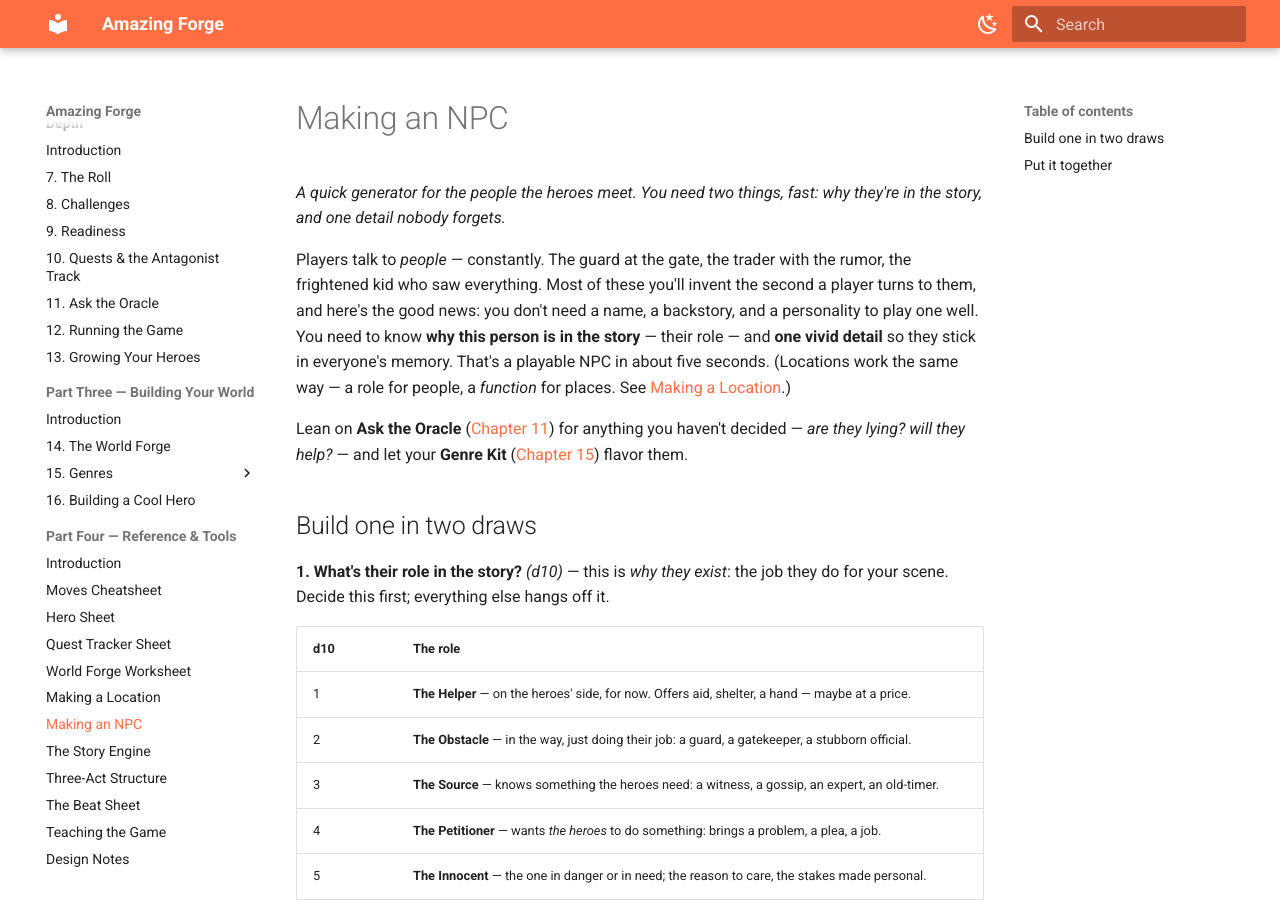
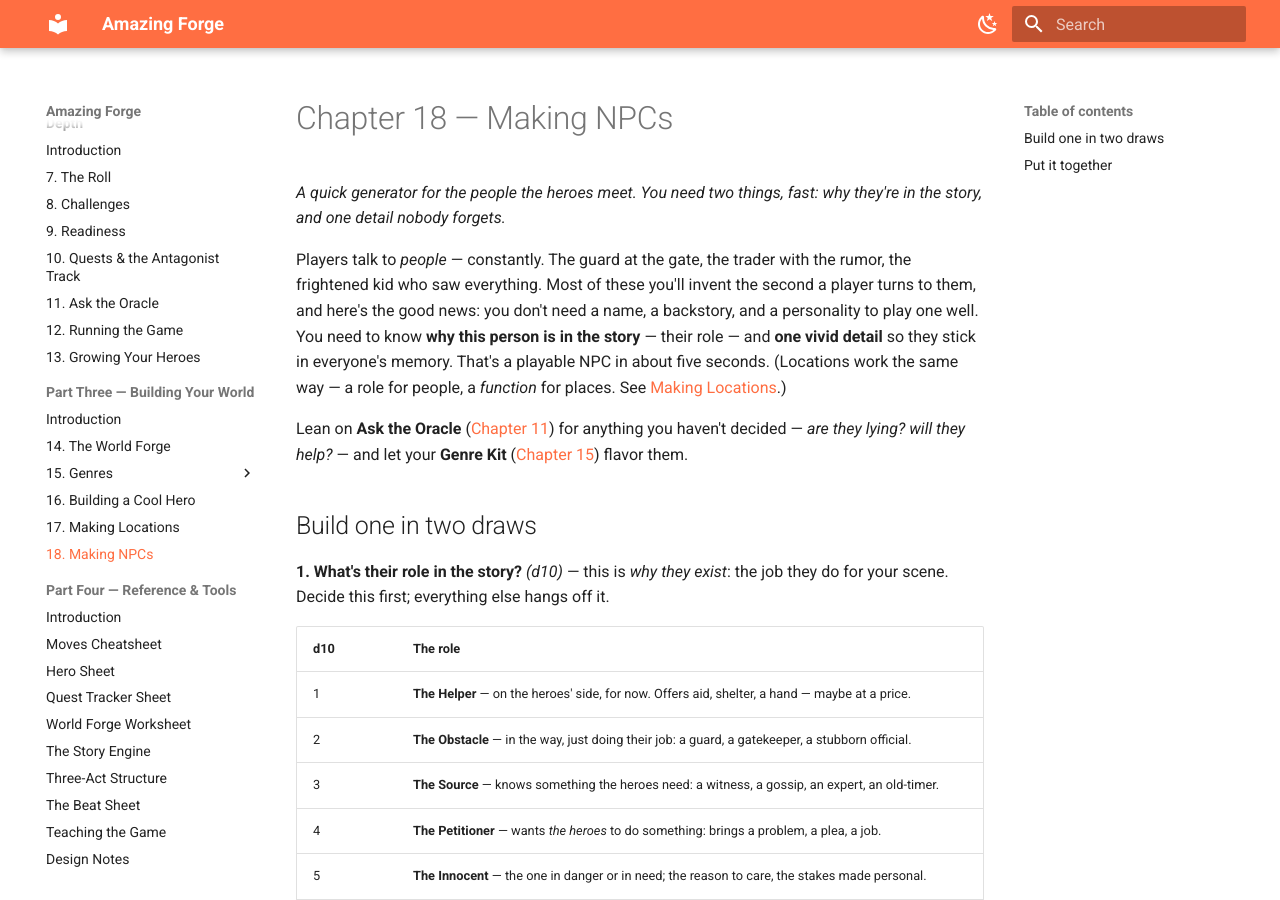
Before and after one commit to Ian-Hitt/amazing-forge, an MkDocs documentation site: the page built from docs/part-three/18-making-npcs.md, in a window 1280 px wide and 900 px high. Built offline with MkDocs 1.6.1 and Material for MkDocs 9.7.7, drawn with Linux system fonts in a browser that asks for light colours.

Commit message:
Move Location/NPC generators into Part Three as Ch.17 & 18
Clarify the Part Three/Four line: Part Three is everything you build the
world out of (world, genres, heroes, and now locations & NPCs); Part Four
is the grab-and-go toolbox (printables, story-craft tools, appendix) — no
chapters. Rewire internal links, nav, both intros, and add an Ask-the-
Oracle cross-link to the two generators.

Co-Authored-By: Claude Opus 4.8 (1M context) <noreply@anthropic.com>

```diff
--- a/docs/part-four/npc-generator.md
+++ b/docs/part-three/18-making-npcs.md
@@ -1,10 +1,10 @@
-# Making an NPC
+# Chapter 18 — Making NPCs
 
 *A quick generator for the people the heroes meet. You need two things, fast: why they're in the story, and one detail nobody forgets.*
 
-Players talk to *people* — constantly. The guard at the gate, the trader with the rumor, the frightened kid who saw everything. Most of these you'll invent the second a player turns to them, and here's the good news: you don't need a name, a backstory, and a personality to play one well. You need to know **why this person is in the story** — their role — and **one vivid detail** so they stick in everyone's memory. That's a playable NPC in about five seconds. (Locations work the same way — a role for people, a *function* for places. See [Making a Location](location-generator.md).)
+Players talk to *people* — constantly. The guard at the gate, the trader with the rumor, the frightened kid who saw everything. Most of these you'll invent the second a player turns to them, and here's the good news: you don't need a name, a backstory, and a personality to play one well. You need to know **why this person is in the story** — their role — and **one vivid detail** so they stick in everyone's memory. That's a playable NPC in about five seconds. (Locations work the same way — a role for people, a *function* for places. See [Making Locations](17-making-locations.md).)
 
-Lean on **Ask the Oracle** ([Chapter 11](../part-two/11-ask-the-oracle.md)) for anything you haven't decided — *are they lying? will they help?* — and let your **Genre Kit** ([Chapter 15](../part-three/15-genres.md)) flavor them.
+Lean on **Ask the Oracle** ([Chapter 11](../part-two/11-ask-the-oracle.md)) for anything you haven't decided — *are they lying? will they help?* — and let your **Genre Kit** ([Chapter 15](15-genres.md)) flavor them.
 
 ## Build one in two draws
 
@@ -69,4 +69,4 @@ Lean on **Ask the Oracle** ([Chapter 11](../part-two/11-ask-the-oracle.md)) for
 
 Role, detail, want. That's a character the table will remember and a scene that's secretly ticking.
 
-> **When an NPC starts to matter, promote them.** Most NPCs never need more than a role and a detail. But when one keeps showing up — a recurring ally, the rival who becomes *the* rival — give them a real personality by laying one of the seven **archetypes** over them ([Chapter 16](../part-three/16-cool-characters.md)). The role says what they do for the story; the archetype says how they *act* while they do it. That's also exactly how you build a villain — see Chapter 16.
+> **When an NPC starts to matter, promote them.** Most NPCs never need more than a role and a detail. But when one keeps showing up — a recurring ally, the rival who becomes *the* rival — give them a real personality by laying one of the seven **archetypes** over them ([Chapter 16](16-cool-characters.md)). The role says what they do for the story; the archetype says how they *act* while they do it. That's also exactly how you build a villain — see Chapter 16.
--- a/mkdocs.yml
+++ b/mkdocs.yml
@@ -79,14 +79,14 @@ nav:
           - Drama: part-three/genres/drama.md
           - Post-Apocalypse: part-three/genres/post-apocalypse.md
       - 16. Building a Cool Hero: part-three/16-cool-characters.md
+      - 17. Making Locations: part-three/17-making-locations.md
+      - 18. Making NPCs: part-three/18-making-npcs.md
   - Part Four — Reference & Tools:
       - Introduction: part-four/00-introduction.md
       - Moves Cheatsheet: part-four/moves-cheatsheet.md
       - Hero Sheet: part-four/hero-sheet.md
       - Quest Tracker Sheet: part-four/quest-tracker-sheet.md
       - World Forge Worksheet: part-four/world-forge-worksheet.md
-      - Making a Location: part-four/location-generator.md
-      - Making an NPC: part-four/npc-generator.md
       - The Story Engine: part-four/the-story-engine.md
       - Three-Act Structure: part-four/three-act-structure.md
       - The Beat Sheet: part-four/beat-sheet.md
```
Also changed, not shown: docs/part-four/00-introduction.md (+1 -2 lines), docs/part-three/00-introduction.md (+2 -0 lines), docs/part-three/17-making-locations.md (renamed from docs/part-four/location-generator.md, +3 -3 lines), docs/part-two/11-ask-the-oracle.md (+2 -0 lines).
